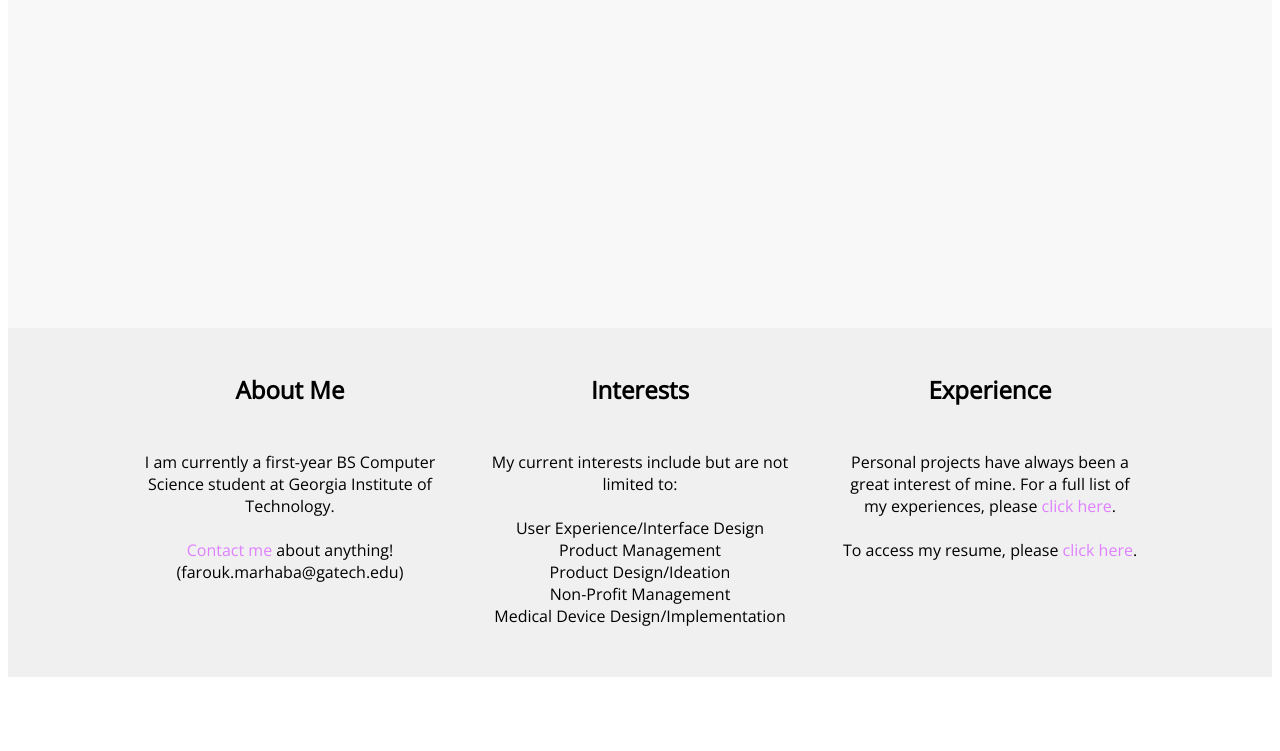
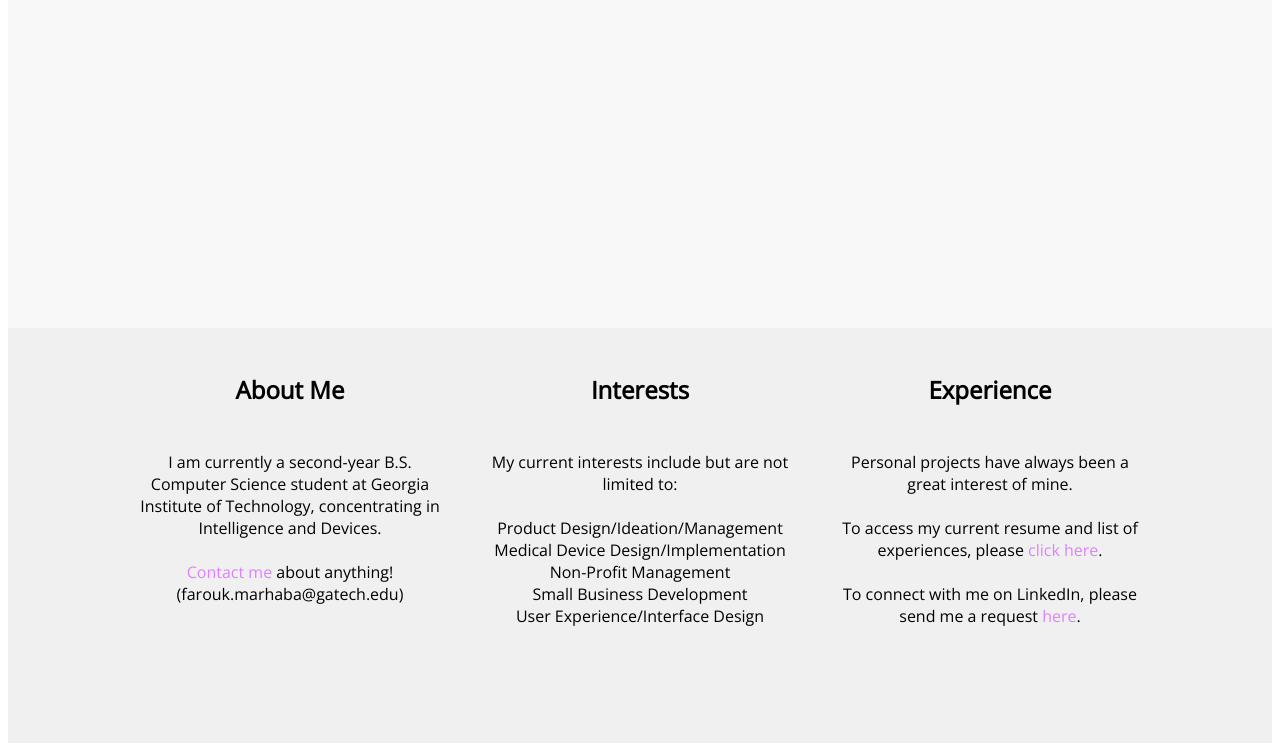
Before and after one commit to faroukmarhabagatech/personalwebsite, a plain HTML site: page index.html in a window 1280 px wide. Shown: the part 464-1215 px from the top of the page. Before the commit the page ends 1149 px from the top, so only its background shows below. Drawn offline with nearby package versions, Linux system fonts and the light colour scheme.

Commit message:
Second commit: updated pages

```diff
--- a/index.html
+++ b/index.html
@@ -41,7 +41,7 @@
         About Me
       </div>
       <div class="topicblocktext">
-        I am currently a first-year BS Computer Science student at Georgia Institute of Technology.
+        I am currently a second-year B.S. Computer Science student at Georgia Institute of Technology, concentrating in Intelligence and Devices.
         <br><br><a href="mailto:farouk.marhaba@gatech.edu">Contact me</a> about anything!
         <br>(farouk.marhaba@gatech.edu)
       </div>
@@ -52,11 +52,12 @@
       </div>
       <div class="topicblocktext">
         My current interests include but are not limited to:
-        <br><br>User Experience/Interface Design
-        <br>Product Management
-        <br>Product Design/Ideation
+        <br>
+        <br>Product Design/Ideation/Management
+        <br>Medical Device Design/Implementation
         <br>Non-Profit Management
-        <br>Medical Device Design/Implementation
+        <br>Small Business Development
+        <br>User Experience/Interface Design
       </div>
     </div>
     <div class="topicblock">
@@ -65,8 +66,8 @@
       </div>
       <div class="topicblocktext">
         Personal projects have always been a great interest of mine.
-        For a full list of my experiences, please <a href="experience.html">click here</a>.
-        <br><br>To access my resume, please <a href="farouk_marhaba_resume.pdf">click here</a>.
+        <br><br>To access my current resume and list of experiences, please <a href="FaroukMarhaba_Resume.pdf">click here</a>.
+        <br><br>To connect with me on LinkedIn, please send me a request<a href="https://linkedin.com/in/farouk-marhaba-570191156/"> here</a>.
         <br><br><br>&nbsp;
       </div>
     </div>
```
Also changed, not shown: 1 other file.
